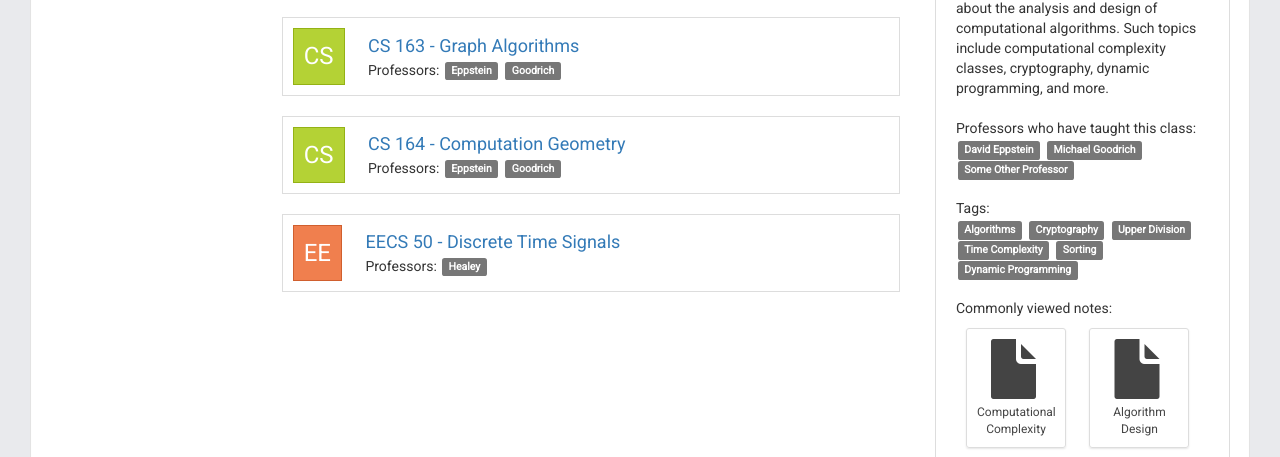
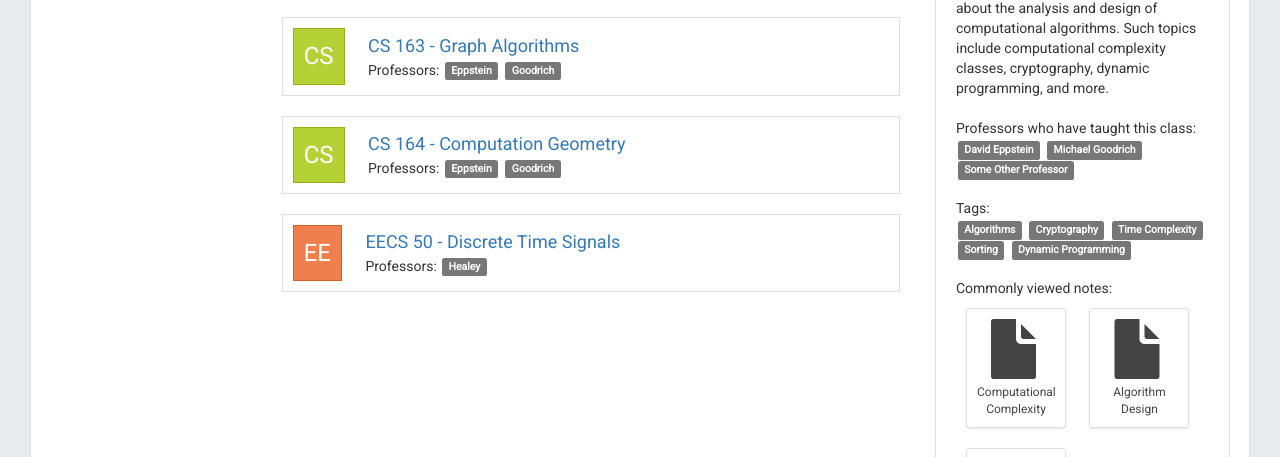
Before and after one commit to ICSSC/NoteShare, a website: page public/search.html in a window 1280 px wide. Shown: the part 289-746 px from the top of the page. Drawn offline with nearby package versions, Linux system fonts and the light colour scheme.

Commit message:
Updated search page

```diff
--- a/public/search.html
+++ b/public/search.html
@@ -112,7 +112,6 @@
           <div>
             <a href="#" class="label label-default">Algorithms</a>
             <a href="#" class="label label-default">Cryptography</a>
-            <a href="#" class="label label-default">Upper Division</a>
             <a href="#" class="label label-default">Time Complexity</a>
             <a href="#" class="label label-default">Sorting</a>
             <a href="#" class="label label-default">Dynamic Programming</a>
```
